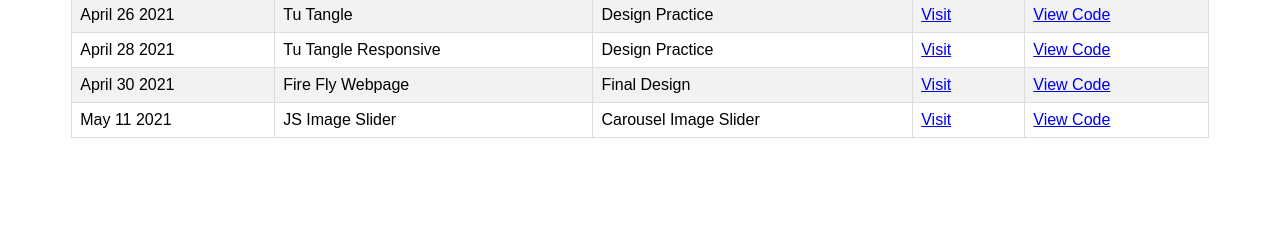
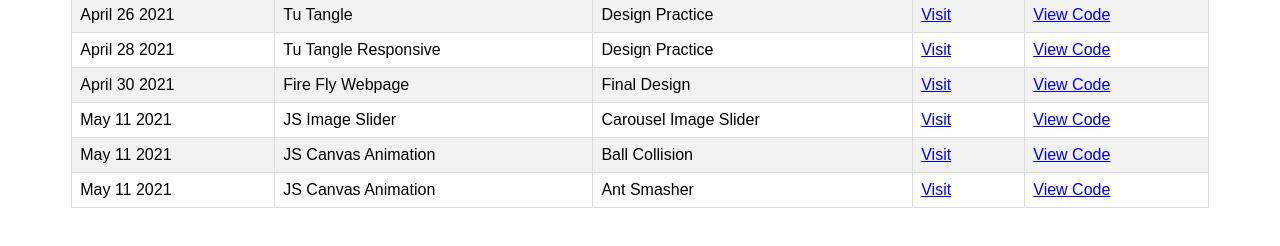
Before and after one commit to Irajan/irajan.github.io, a plain HTML site: page index.html in a window 1280 px wide. Shown: the part 126-372 px from the top of the page. Drawn offline with Linux system fonts and the light colour scheme.

Commit message:
Add Ball Collision and Ant smasher in a row

```diff
--- a/index.html
+++ b/index.html
@@ -74,7 +74,21 @@
           <td><a href="https://irajan.github.io/JS-assignment/imageSlider/">Visit</a></td>
           <td><a href="https://github.com/Irajan/irajan.github.io/tree/master/JS-assignment/imageSlider">View Code</a></td>
         </tr>
+
+        <tr>
+          <td>May 11 2021</td>
+          <td>JS Canvas Animation</td>
+          <td>Ball Collision</td>
+          <td><a href="https://irajan.github.io/JS-assignment/ballCollision/">Visit</a></td>
+          <td><a href="https://github.com/Irajan/irajan.github.io/tree/master/JS-assignment/ballCollision">View Code</a></td>
+        </tr>
+        <tr>
+          <td>May 11 2021</td>
+          <td>JS Canvas Animation</td>
+          <td>Ant Smasher</td>
+          <td><a href="https://irajan.github.io/JS-assignment/antSmasher/">Visit</a></td>
+          <td><a href="https://github.com/Irajan/irajan.github.io/tree/master/JS-assignment/antSmasher">View Code</a></td>
+        </tr>
       </table>
-
 </body>
 </html>
```
